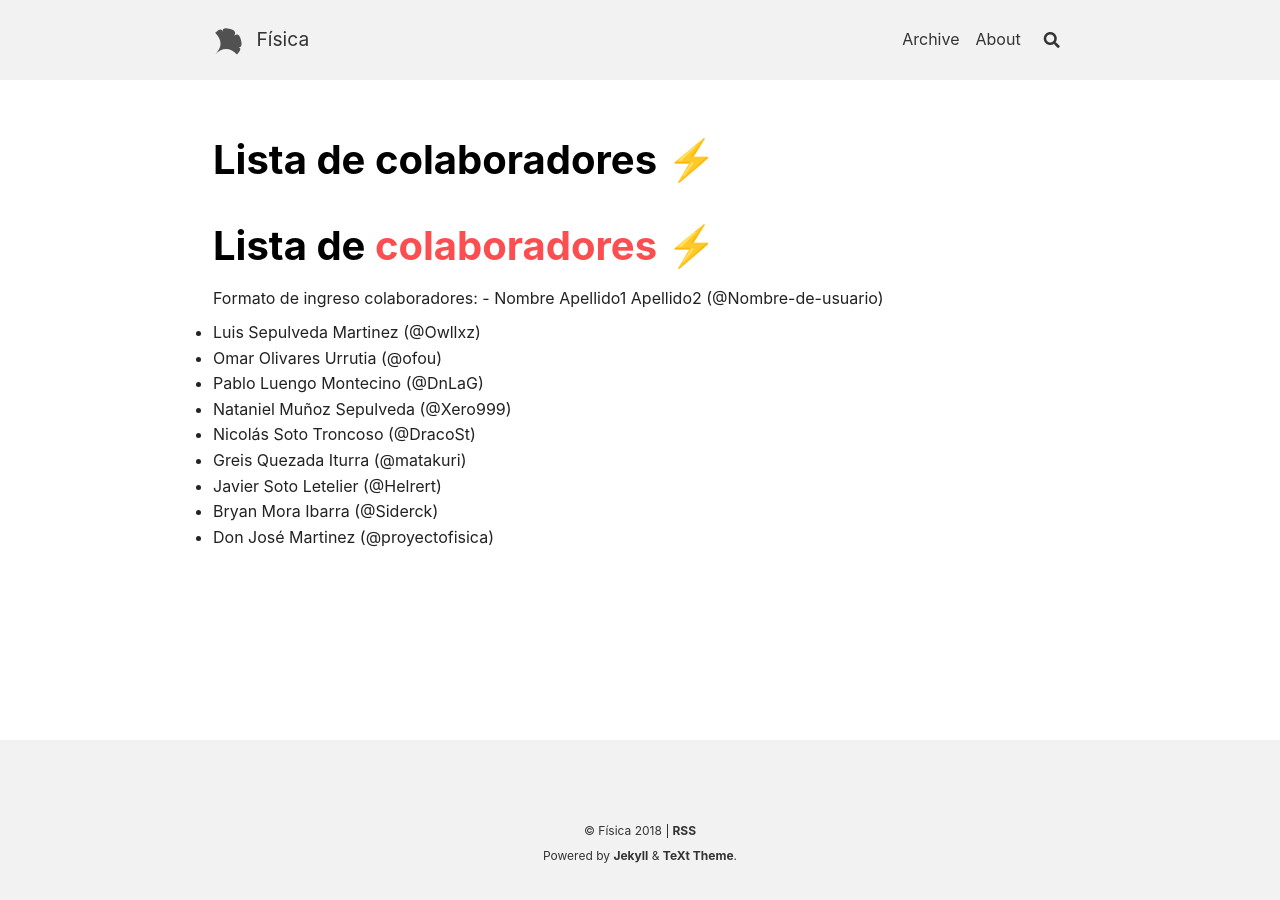
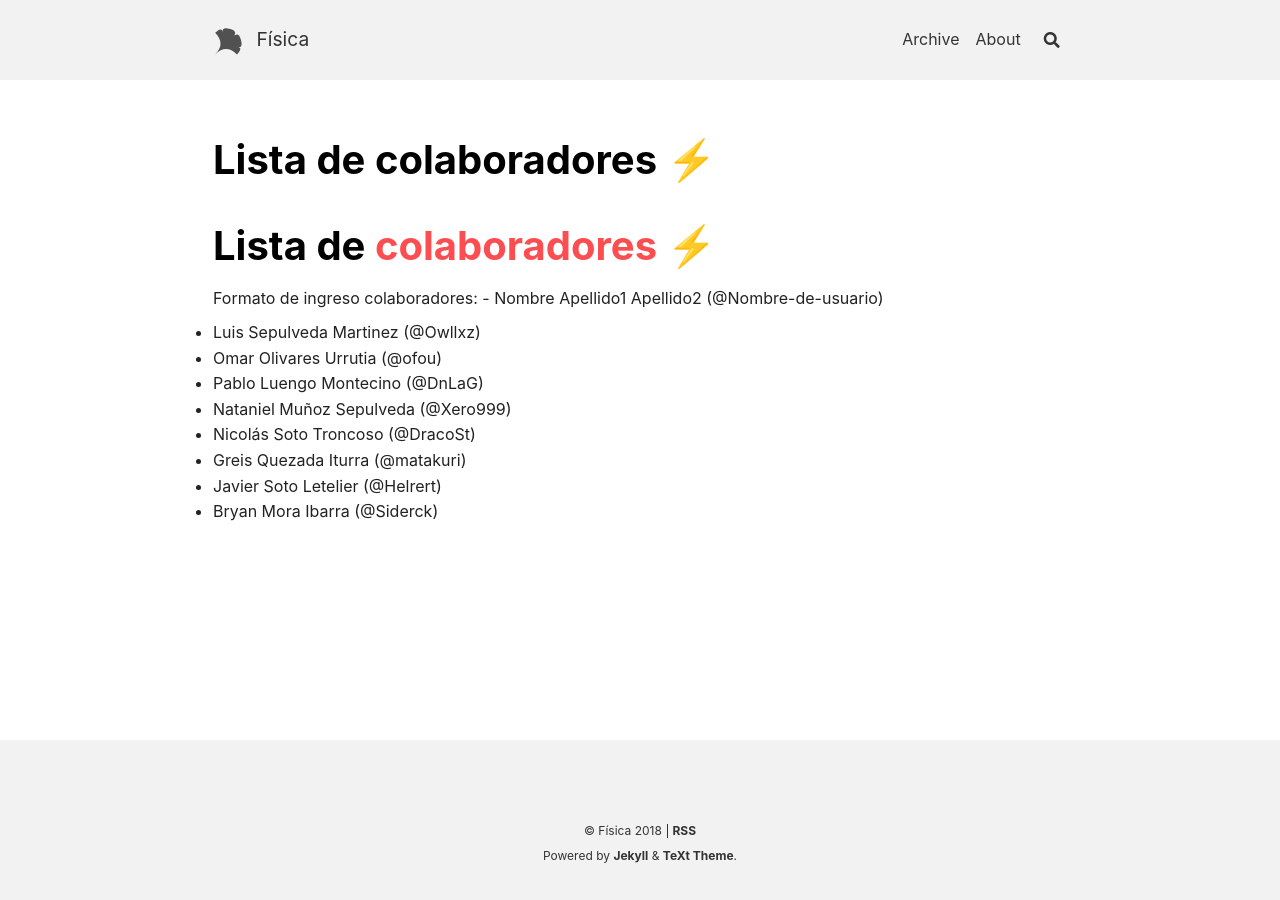
Before and after one commit to DnLaG/fisica, a Jekyll site: the page built from docs/lista.md, in a window 1280 px wide. Built offline with Jekyll 4.4.1, drawn with Linux system fonts in a browser that asks for light colours; nearby versions of some CDN libraries; our own code applies the rules of GitHub Pages for plain Markdown files.

Commit message:
Borrar linea de nombre falso

```diff
--- a/docs/lista.md
+++ b/docs/lista.md
@@ -10,4 +10,3 @@ Formato de ingreso colaboradores: - Nombre Apellido1 Apellido2 (@Nombre-de-usuar
 - Greis Quezada Iturra (@matakuri)
 - Javier Soto Letelier (@Helrert)
 - Bryan Mora Ibarra (@Siderck)
-- Don José Martinez (@proyectofisica)
```
